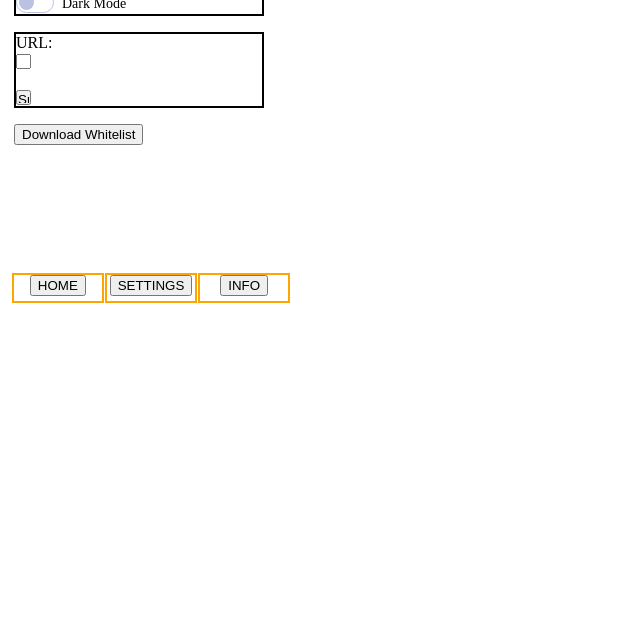
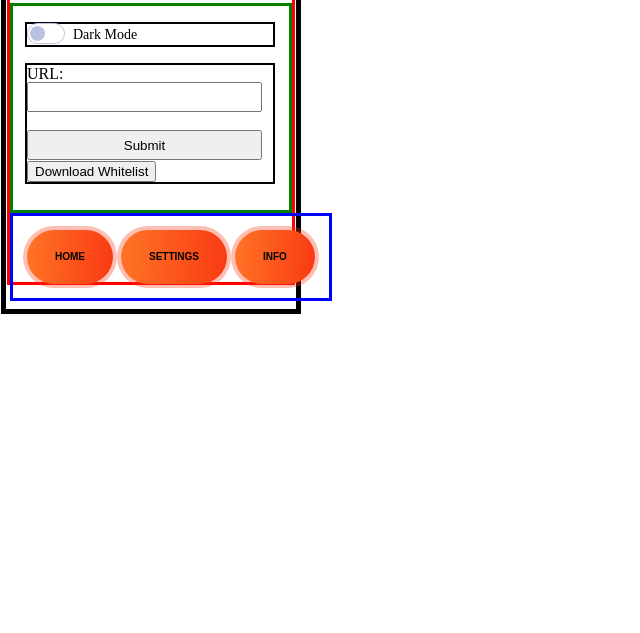
Before and after one commit to cf51/Cookie-Manager, a browser extension: page settings.html in a window 1280 px wide. Shown: the part 167-800 px from the top of the page, without its empty margins (0-640 px from the left). Drawn offline with Linux system fonts and the light colour scheme.

Commit message:
Correct proportions

```diff
--- a/plugin.css
+++ b/plugin.css
@@ -3,19 +3,35 @@ body {
     padding: 1px;
     margin: 1px;
     width: 300px;
-    height: 430px;
+    height:480px;
+    border: 5px solid black;
 }
 * {
     box-sizing: border-box;
 }
 .container {
     width:100%;
-    max-width:350px;
-    max-height: 600px;
-    height:100%;
+    max-width:450px;
+    height:445px;
     margin: 0 auto;
     padding:0px;
+    border: 3px solid red;
 }
+
+.mid-section{
+  height:210px;
+   border: 3px solid green;
+}
+
+form input[type="submit"]{
+  width:235px;
+  height: 30px;
+}
+form input[type="url"]{
+  width:235px;
+  height:30px;
+}
+
 
 .center{
   display: block;
@@ -32,10 +48,11 @@ body {
 }
 
 .title_container {
-    height:140px;
+    height:150px;
     width:100%;
     margin-bottom:10px;
     padding:10px;
+    border: 3px solid yellow;
 }
 
 .sub_title_container {
@@ -80,10 +97,11 @@ input {
 }
 
 .footer_container{
-  height:50px;
+  height:6px;
   width: 100%;
   padding:10px;
   display: table;
+  border: 3px solid blue;
 }
 .col1 {
     border:2px solid red;
@@ -98,16 +116,12 @@ input {
     margin-right:2%;
 }
 .col3 {
-  border:2px solid orange;
   width:33%;
   height:100%;
   display:table-cell;
   text-align: center;
 }
 
-.col3:hover{
-  background-color: grey;
-}
 
 .dark-mode{
   background-color: black;
@@ -431,3 +445,105 @@ html {
   }
 }
 */
+
+/* CSS */
+.button-77 {
+  align-items: center;
+  appearance: none;
+  background-clip: padding-box;
+  background-color: initial;
+  background-image: none;
+  border-style: none;
+  box-sizing: border-box;
+  color: black;
+  cursor: pointer;
+  display: inline-block;
+  flex-direction: row;
+  flex-shrink: 0;
+  font-family: Eina01,sans-serif;
+  font-size: 10px;
+  font-weight: 800;
+  justify-content: center;
+  line-height: 24px;
+  margin: 0;
+  min-height: 34px;
+  outline: none;
+  overflow: visible;
+  padding: 9.5px 20px;
+  pointer-events: auto;
+  position: relative;
+  text-align: center;
+  text-decoration: none;
+  text-transform: none;
+  user-select: none;
+  -webkit-user-select: none;
+  touch-action: manipulation;
+  vertical-align: middle;
+  width: auto;
+  word-break: keep-all;
+  z-index: 0;
+}
+
+@media (min-width: 768px) {
+  .button-77 {
+    padding: 19px 32px;
+  }
+}
+
+.button-77:before,
+.button-77:after {
+  border-radius: 80px;
+}
+
+.button-77:before {
+  background-color: rgba(249, 58, 19, .32);
+  content: "";
+  display: block;
+  height: 100%;
+  left: 0;
+  overflow: hidden;
+  position: absolute;
+  top: 0;
+  width: 100%;
+  z-index: -2;
+}
+
+.button-77:after {
+  background-color: initial;
+  background-image: linear-gradient(92.83deg, #ff7426 0, #f93a13 100%);
+  bottom: 4px;
+  content: "";
+  display: block;
+  left: 4px;
+  overflow: hidden;
+  position: absolute;
+  right: 4px;
+  top: 4px;
+  transition: all 100ms ease-out;
+  z-index: -1;
+}
+
+.button-77:hover:not(:disabled):after {
+  bottom: 0;
+  left: 0;
+  right: 0;
+  top: 0;
+  transition-timing-function: ease-in;
+}
+
+.button-77:active:not(:disabled) {
+  color: #ccc;
+}
+
+.button-77:active:not(:disabled):after {
+  background-image: linear-gradient(0deg, rgba(0, 0, 0, .2), rgba(0, 0, 0, .2)), linear-gradient(92.83deg, #ff7426 0, #f93a13 100%);
+  bottom: 4px;
+  left: 4px;
+  right: 4px;
+  top: 4px;
+}
+
+.button-77:disabled {
+  cursor: default;
+  opacity: .24;
+}
--- a/settings.html
+++ b/settings.html
@@ -14,6 +14,7 @@
         <div class="title_container">
             <img src="images/favicon128x128.png" alt="logo" width="128" height="128" class="center">
         </div>
+            <div class="mid-section">
             <ul>
                 <li>
                     <input id="darkMode" type="checkbox" class="switch">
@@ -25,22 +26,26 @@
                         <input type="url" id="url" name="url"><br><br>
                         <input type="submit" value="Submit">
                     </form>
+                    <button>Download Whitelist</button></a>
                 </li>
-            <button id="add-button">Download Whitelist</button></a>
+
+
             </ul>
          </div>
          <div class="footer_container">
             <div class="col3">
-                <a href="plugin.html"><button id="add-button">HOME</button></a>
+                <a href="plugin.html"><button class="button-77">HOME</button></a>
             </div>
             <p></p>
             <div class="col3">
-                <a href="settings.html"><button id="add-button">SETTINGS</button></a>
+                <a href="settings.html"><button class="button-77">SETTINGS</button></a>
             </div>
             <p></p>
             <div class="col3">
-                <a href="info.html"><button id="add-button">INFO</button></a>
+                <a href="info.html"><button class="button-77">INFO</button></a>
             </div>
         </div>
+	</div>
+
 </body>
 </html>
```
Also changed, not shown: info.html (+14 -3 lines), plugin.html (+6 -77 lines). Lines whose indentation alone changed are shown as unchanged.
